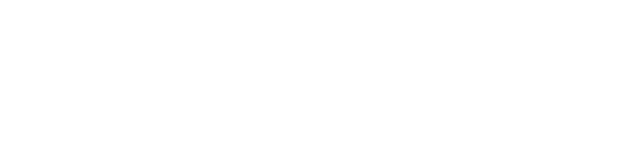
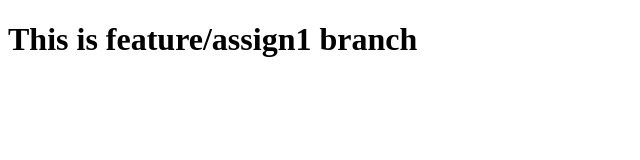
Before and after one commit to ThangVPham/COMP229-M2021, a plain HTML site: page index.html in a window 1280 px wide. Shown: the whole page, without its empty margins (0-640 px from the left). Drawn offline with Linux system fonts and the light colour scheme.

Commit message:
First commit

```diff
--- a/index.html
+++ b/index.html
@@ -7,7 +7,7 @@
         <title>COMP229-M2021-Week1</title>
     </head>
     <body>
-
+        <h1>This is feature/assign1 branch</h1>
         <script src="" async defer></script>
     </body>
 </html>
```
